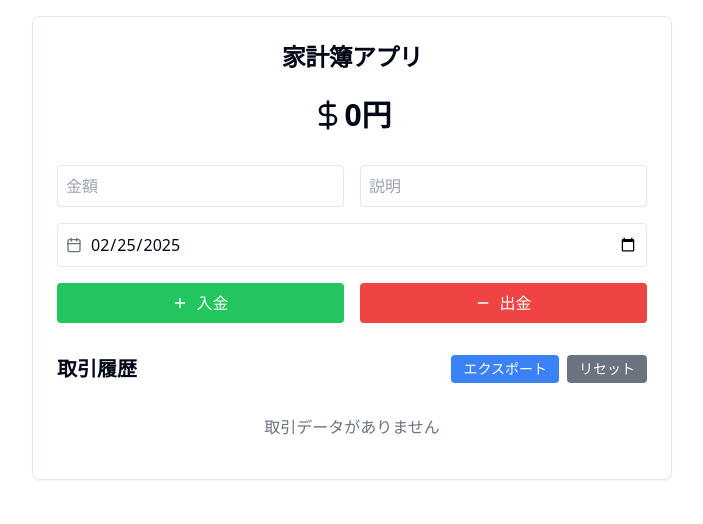
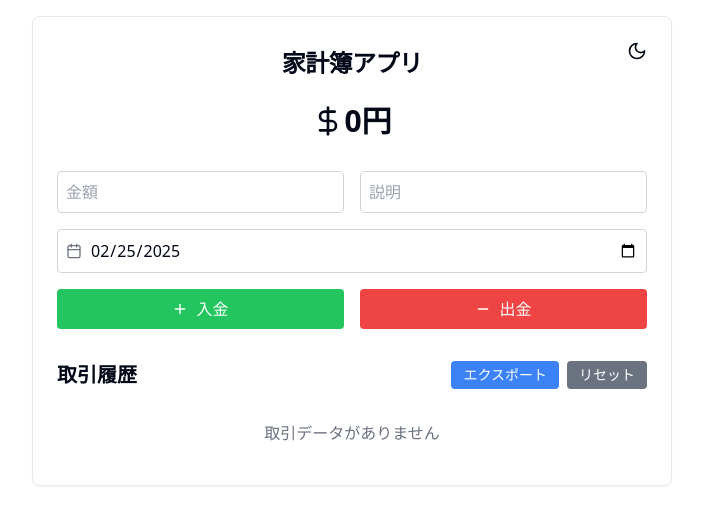
Before and after one commit to happa0827/money-manager, a Next.js app: page / in a window 1280 px wide. Shown: the top 524 px of the page, without its empty margins (288-991 px from the left). Built offline with nearby package versions, Linux system fonts and the light colour scheme.

Commit message:
ダークモード追加

```diff
--- a/app/page.tsx
+++ b/app/page.tsx
@@ -1,7 +1,7 @@
 'use client';
 
 import React, { useState, useEffect } from 'react';
-import { Plus, Minus, DollarSign, Calendar } from 'lucide-react';
+import { Plus, Minus, DollarSign, Calendar, Moon, Sun } from 'lucide-react';
 import { Card, CardContent, CardHeader, CardTitle } from '@/components/ui/card';
 
 // 追加: Transaction型を定義
@@ -22,18 +22,24 @@ const MoneyManager = () => {
   const [transactionDate, setTransactionDate] = useState(
     new Date().toISOString().split('T')[0] // YYYY-MM-DD形式
   );
+  // 追加: ダークモード状態の管理
+  const [darkMode, setDarkMode] = useState(false);
 
-  // ページ読み込み時にローカルストレージからデータを取得
+  // ページ読み込み時にローカルストレージからデータとテーマ設定を取得
   useEffect(() => {
     try {
       const savedBalance = localStorage.getItem('balance');
       const savedTransactions = localStorage.getItem('transactions');
+      const savedTheme = localStorage.getItem('darkMode');
 
       if (savedBalance) {
         setBalance(parseFloat(savedBalance));
       }
       if (savedTransactions) {
         setTransactions(JSON.parse(savedTransactions));
+      }
+      if (savedTheme) {
+        setDarkMode(savedTheme === 'true');
       }
     } catch (error) {
       console.error('データの読み込み中にエラーが発生しました:', error);
@@ -52,6 +58,21 @@ const MoneyManager = () => {
       console.error('データの保存中にエラーが発生しました:', error);
     }
   }, [balance, transactions]);
+
+  // ダークモード設定が変更されたら保存
+  useEffect(() => {
+    try {
+      localStorage.setItem('darkMode', darkMode.toString());
+      // HTML要素にクラスを追加/削除
+      if (darkMode) {
+        document.documentElement.classList.add('dark');
+      } else {
+        document.documentElement.classList.remove('dark');
+      }
+    } catch (error) {
+      console.error('テーマ設定の保存中にエラーが発生しました:', error);
+    }
+  }, [darkMode]);
 
   const handleTransaction = (type: 'income' | 'expense') => {
     const newAmount = parseFloat(amount);
@@ -134,10 +155,26 @@ const MoneyManager = () => {
     }
   };
 
+  // テーマを切り替える関数
+  const toggleTheme = () => {
+    setDarkMode(prev => !prev);
+  };
+
   return (
-    <div className="max-w-2xl mx-auto p-4 space-y-4">
-      <Card>
-        <CardHeader>
+    <div className={`max-w-2xl mx-auto p-4 space-y-4 ${darkMode ? 'bg-gray-900 text-white' : 'bg-white text-black'}`}>
+      <Card className={darkMode ? 'bg-gray-800 border-gray-700' : 'bg-white'}>
+        <CardHeader className="relative">
+          <button
+            onClick={toggleTheme}
+            className="absolute right-4 top-4 p-2 rounded-full hover:bg-gray-200 dark:hover:bg-gray-700"
+            aria-label="テーマ切り替え"
+          >
+            {darkMode ? (
+              <Sun className="w-5 h-5" />
+            ) : (
+              <Moon className="w-5 h-5" />
+            )}
+          </button>
           <CardTitle className="text-2xl text-center">家計簿アプリ</CardTitle>
         </CardHeader>
         <CardContent>
@@ -155,25 +192,33 @@ const MoneyManager = () => {
                 value={amount}
                 onChange={(e) => setAmount(e.target.value)}
                 placeholder="金額"
-                className="flex-1 p-2 border rounded"
+                className={`flex-1 p-2 border rounded ${
+                  darkMode ? 'bg-gray-700 border-gray-600 text-white' : 'bg-white border-gray-300'
+                }`}
               />
               <input
                 type="text"
                 value={description}
                 onChange={(e) => setDescription(e.target.value)}
                 placeholder="説明"
-                className="flex-1 p-2 border rounded"
+                className={`flex-1 p-2 border rounded ${
+                  darkMode ? 'bg-gray-700 border-gray-600 text-white' : 'bg-white border-gray-300'
+                }`}
               />
             </div>
 
             <div className="flex items-center gap-4">
-              <div className="flex items-center gap-2 flex-1 p-2 border rounded">
+              <div className={`flex items-center gap-2 flex-1 p-2 border rounded ${
+                darkMode ? 'bg-gray-700 border-gray-600 text-white' : 'bg-white border-gray-300'
+              }`}>
                 <Calendar className="w-4 h-4 text-gray-500" />
                 <input
                   type="date"
                   value={transactionDate}
                   onChange={(e) => setTransactionDate(e.target.value)}
-                  className="flex-1 outline-none"
+                  className={`flex-1 outline-none ${
+                    darkMode ? 'bg-gray-700 text-white' : 'bg-white'
+                  }`}
                 />
               </div>
             </div>
@@ -220,15 +265,21 @@ const MoneyManager = () => {
                   <div
                     key={transaction.id}
                     className={`p-3 rounded flex justify-between items-center ${
-                      transaction.type === 'income' ? 'bg-green-100' : 'bg-red-100'
+                      transaction.type === 'income'
+                        ? darkMode ? 'bg-green-900 text-green-100' : 'bg-green-100'
+                        : darkMode ? 'bg-red-900 text-red-100' : 'bg-red-100'
                     }`}
                   >
                     <div>
                       <div className="font-medium">{transaction.description}</div>
-                      <div className="text-sm text-gray-600">{transaction.formattedDate || formatDate(transaction.date)}</div>
+                      <div className={`text-sm ${darkMode ? 'text-gray-300' : 'text-gray-600'}`}>
+                        {transaction.formattedDate || formatDate(transaction.date)}
+                      </div>
                     </div>
                     <div className={`font-bold ${
-                      transaction.type === 'income' ? 'text-green-600' : 'text-red-600'
+                      transaction.type === 'income'
+                        ? darkMode ? 'text-green-300' : 'text-green-600'
+                        : darkMode ? 'text-red-300' : 'text-red-600'
                     }`}>
                       {transaction.type === 'income' ? '+' : '-'}
                       {transaction.amount.toLocaleString()}円
@@ -236,7 +287,7 @@ const MoneyManager = () => {
                   </div>
                 ))
               ) : (
-                <div className="text-center py-4 text-gray-500">
+                <div className={`text-center py-4 ${darkMode ? 'text-gray-400' : 'text-gray-500'}`}>
                   取引データがありません
                 </div>
               )}
```
